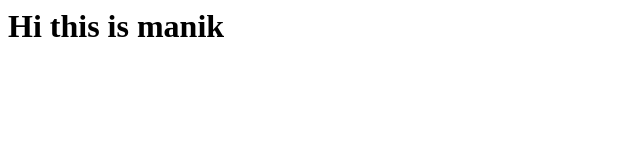
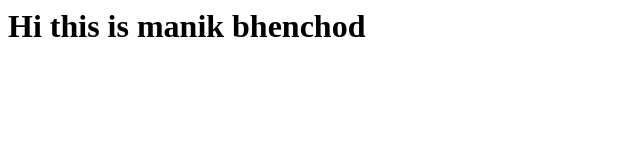
Before and after one commit to manikrawal/MeRepo, a plain HTML site: page Index.html in a window 1280 px wide. Shown: the whole page, without its empty margins (0-640 px from the left). Drawn offline with Linux system fonts and the light colour scheme.

Commit message:
Update Index.html

```diff
--- a/Index.html
+++ b/Index.html
@@ -1 +1 @@
-<h1>Hi this is manik</h1>
+<h1>Hi this is manik bhenchod</h1>
```
